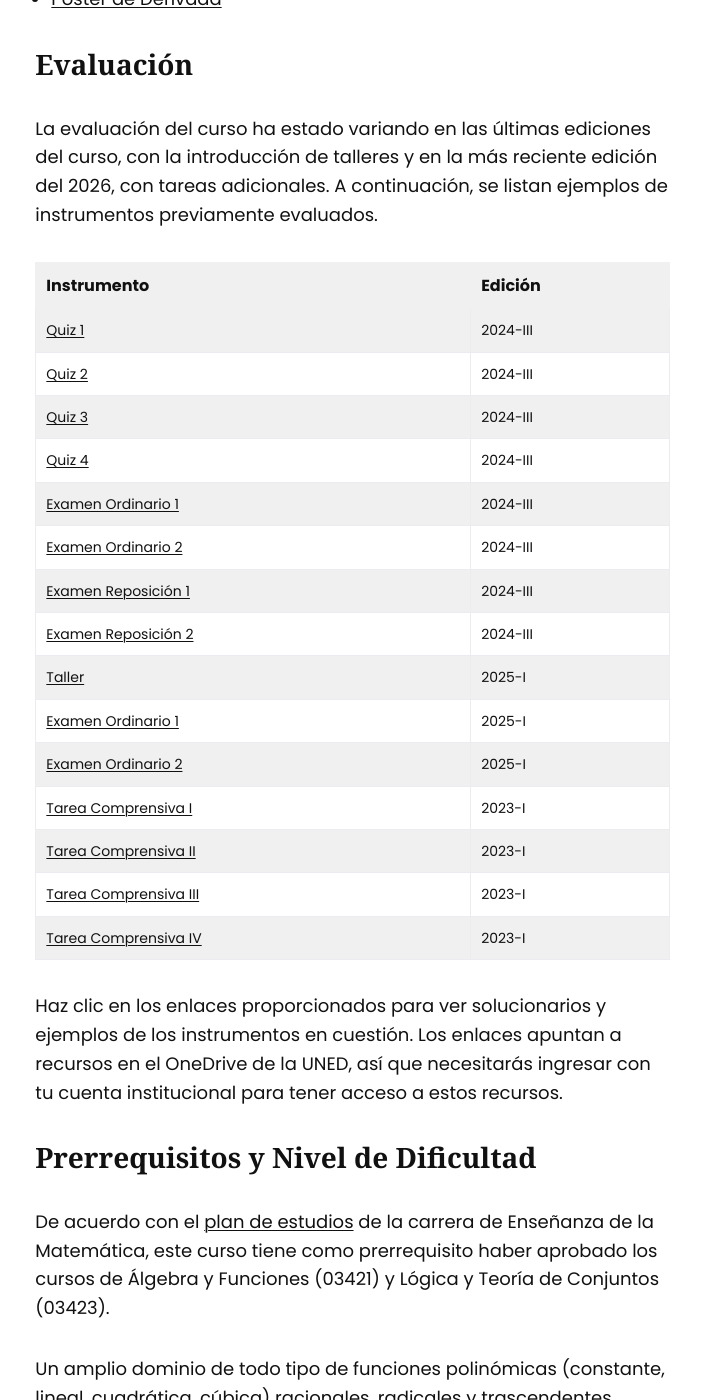
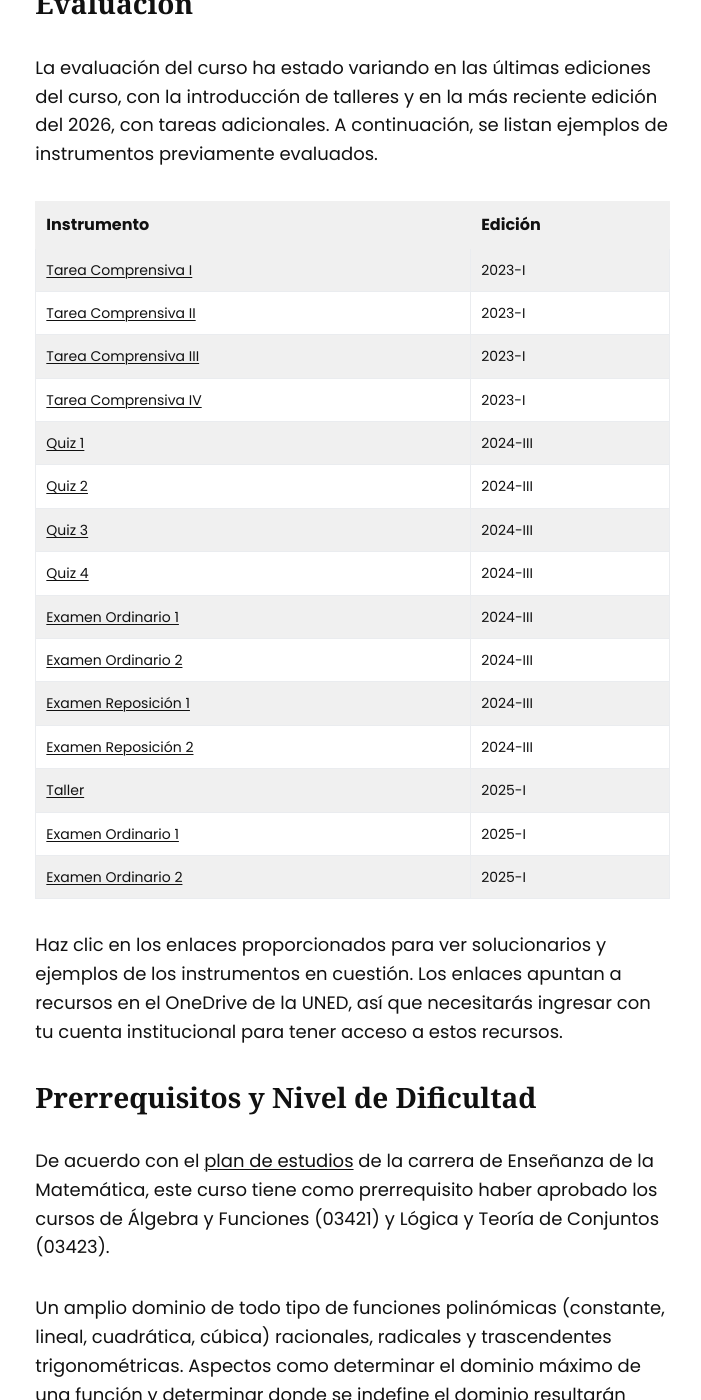
Before and after one commit to asoesem/asoesem.github.io, a Jekyll site: the page built from _posts/2026-10-31-calculo-diferencial.md, in a window 1280 px wide and 1400 px high, scrolled down 3377 px. Shown: the whole window, without its empty margins (454-1155 px from the left). Built offline with Jekyll 4.4.1, drawn with Linux system fonts in a browser that asks for light colours; a script that is not in the unit is left out; the table of contents is made by our own code; some of the changed lines change nothing that is shown; some of the changed text lies outside the part shown.

Commit message:
Correcciones y mejoras menores del material

```diff
--- a/_posts/2026-10-31-calculo-diferencial.md
+++ b/_posts/2026-10-31-calculo-diferencial.md
@@ -19,15 +19,13 @@
 
 Los objetivos específicos de aprendizaje del curso son:
 
-Los objetivos específicos de aprendizaje del curso son:
-
 * Aplicar los conocimientos sobre límites de una función, continuidad y derivación en la realización de demostraciones y resolución de problemas.
 * Aplicar el concepto de continuidad de una función y sus principales teoremas para la solución de ejercicios relacionados con diversas áreas del conocimiento.
 * Aplicar el concepto de derivada de una función y sus principales teoremas para la solución de problemas matemáticos y de aplicación en diversas áreas.
 
 La asignatura se encuentra distribuida en cuatro unidades temáticas de aprendizaje:
 
-* **Tema 1**: Límites de funciones.
+* **Tema 1**: Límites de funciones (límites).
 * **Tema 2**: Continuidad de una función.
 * **Tema 3**: Derivada de una función.
 * **Tema 4**: Aplicaciones de la derivada de una función.
@@ -60,6 +58,10 @@
 
 | Instrumento                | Edición  |
 |----------------------------|----------|
+| [Tarea Comprensiva I][13]  | 2023-I   |
+| [Tarea Comprensiva II][14] | 2023-I   |
+| [Tarea Comprensiva III][15]| 2023-I   |
+| [Tarea Comprensiva IV][16] | 2023-I   |
 | [Quiz 1][2]                | 2024-III |
 | [Quiz 2][3]                | 2024-III |
 | [Quiz 3][4]                | 2024-III |
@@ -71,10 +73,6 @@
 | [Taller][10]               | 2025-I   |
 | [Examen Ordinario 1][11]   | 2025-I   |
 | [Examen Ordinario 2][12]   | 2025-I   |
-| [Tarea Comprensiva I][13]  | 2023-I   |
-| [Tarea Comprensiva II][14] | 2023-I   |
-| [Tarea Comprensiva III][15]| 2023-I   |
-| [Tarea Comprensiva IV][16] | 2023-I   |
 
 
 Haz clic en los enlaces proporcionados para ver solucionarios y ejemplos de los instrumentos en cuestión. Los enlaces apuntan a recursos en el OneDrive de la UNED, así que necesitarás ingresar con tu cuenta institucional para tener acceso a estos recursos.
```
